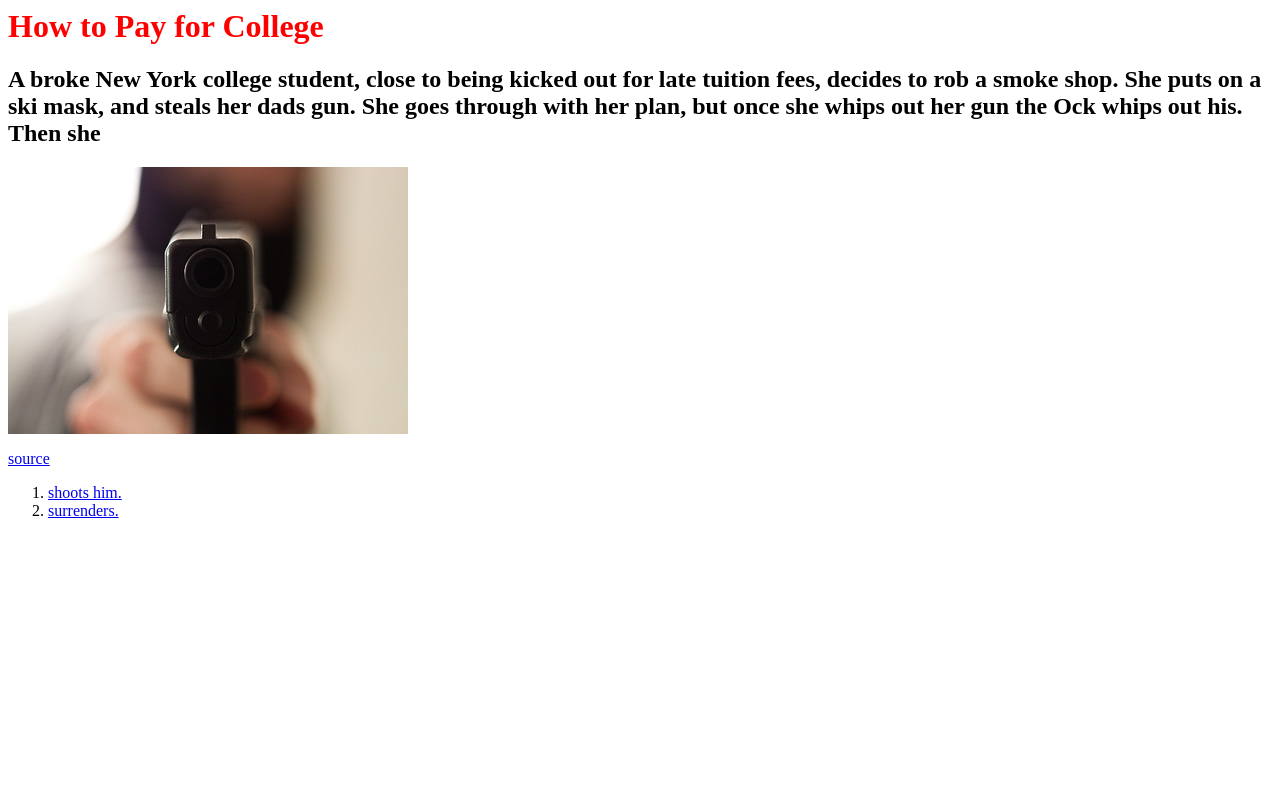
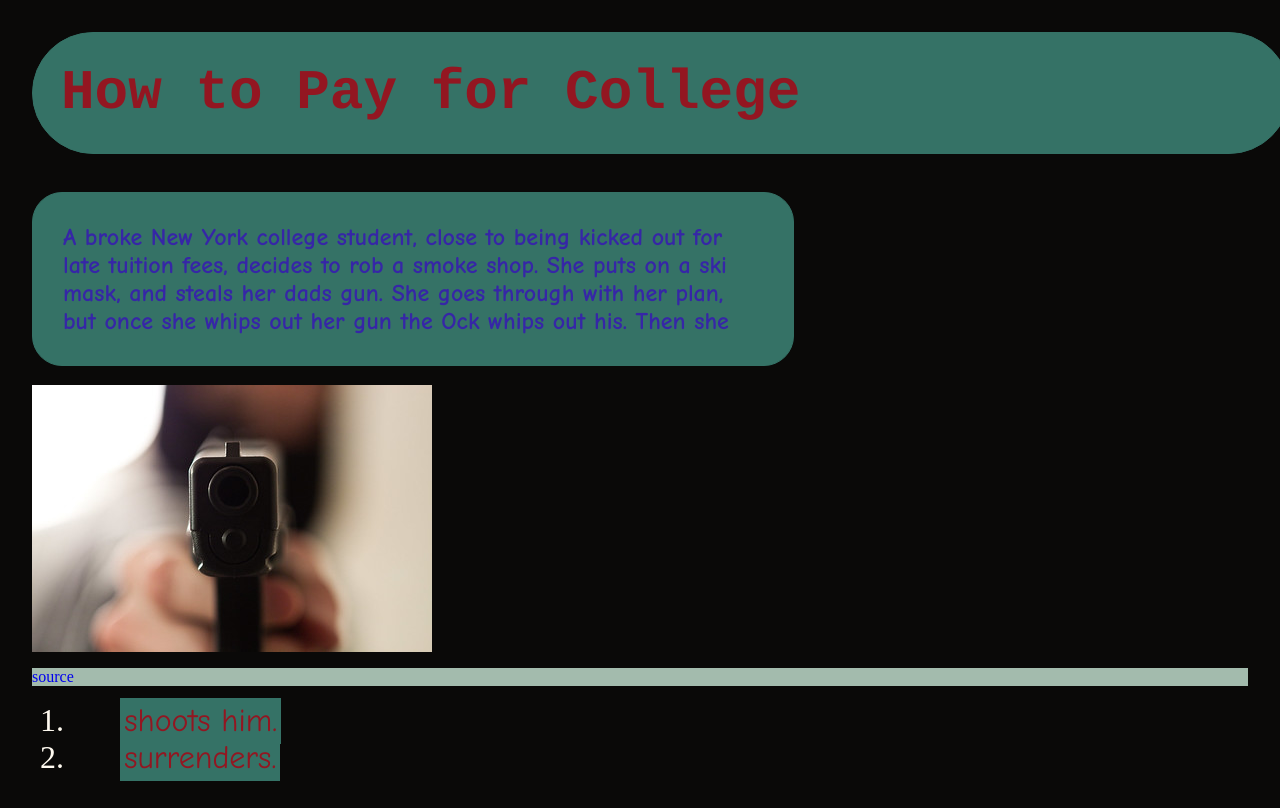
Before and after one commit to lnourieli/How-To, a plain HTML site: page index.html in a window 1280 px wide. Drawn offline with Linux system fonts and the light colour scheme.

Commit message:
Add files via upload

```diff
--- a/styles.css
+++ b/styles.css
@@ -1 +1,41 @@
-h1{color:red}
+body{background-color:#0A0908;
+margin:2em}
+h1{color:#931621;
+font-size: 3.5em}
+h1{font-family: Courier;
+    border:.5px #357266 solid;
+    width:1200px;
+    padding:.5em;
+    border-radius:1.25em;
+    background-color: #357266;
+}
+h2{color:#3626A7;
+border:1px #357266 solid;
+    width:700px;
+    padding:1.25em;
+    border-radius:1.25em;
+    background-color: #357266;}
+h2{font-family: Comic Sans MS;}
+p{background-color: #A3BBAD}
+li{color:floralwhite;
+font-size:2em;}
+li a {color:#931621;
+    font-family: Comic Sans MS;
+    margin:1.5em;
+    text-decoration: none;
+    border:.1px #357266 solid;
+    width:800px;
+    padding:.1em;
+    text-align: center;
+    background-color: #357266;}
+a{text-decoration: none;}
+.source, a source{color:#0D0106;
+display: block;
+text-align: center;
+font-family: Bradley Hand;}
+a.start{border:1px solid #931621;
+background-color:#357266;
+padding: .3em;
+font-size: 2em;
+    text-align: center;
+color:#931621}
```
